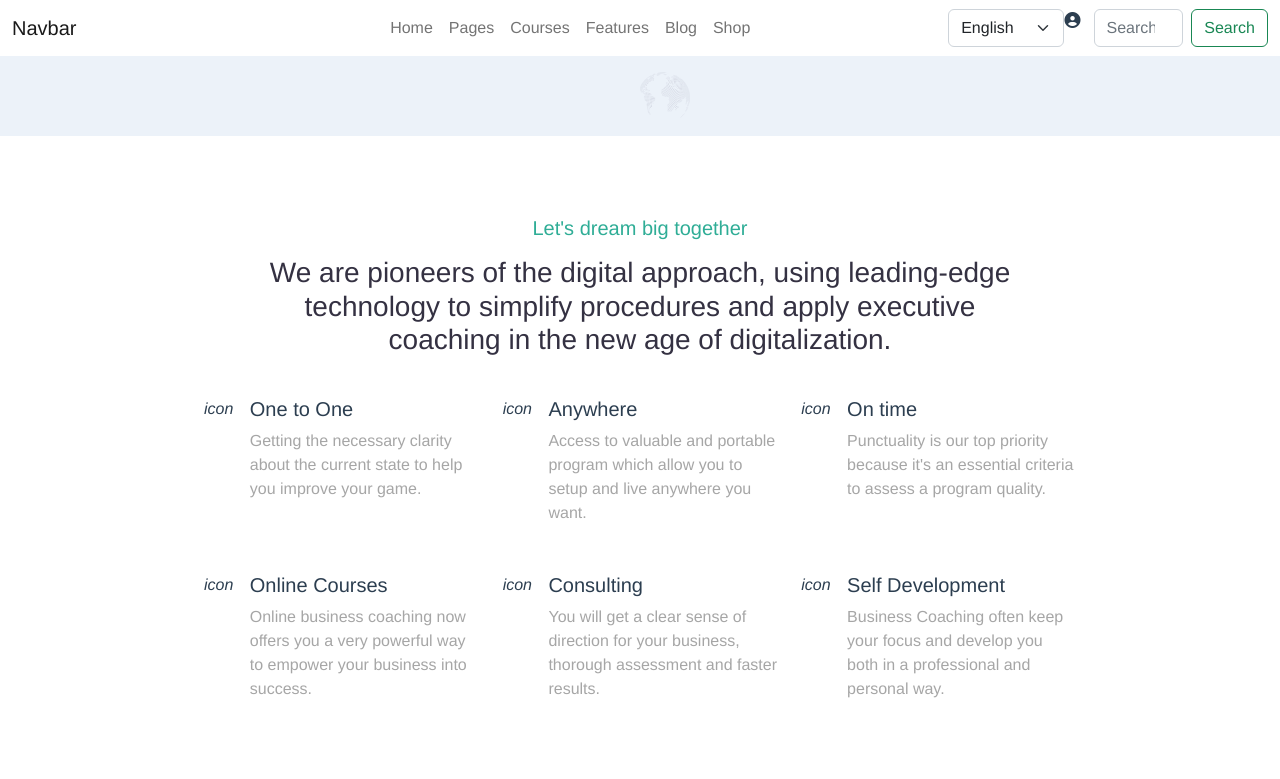
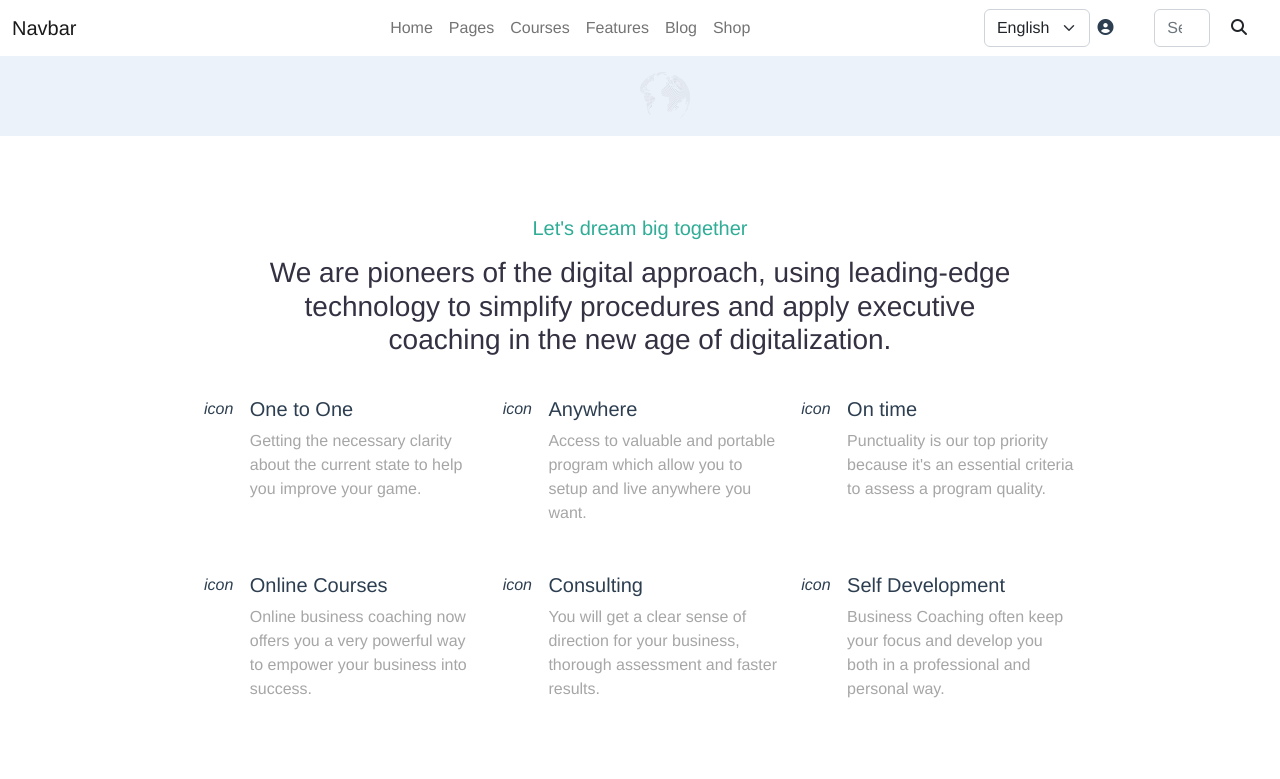
Before and after one commit to Antonius131/proj-html-vuejs, a Vue app: page / in a window 1280 px wide. Shown: the top 779 px of the page. Built offline with nearby package versions, Linux system fonts and the light colour scheme.

Commit message:
NavBar: adjust columns width

```diff
--- a/src/components/header/NavBar.vue
+++ b/src/components/header/NavBar.vue
@@ -12,7 +12,7 @@
                   </div>
                </div>
                <div class="col-4 d-flex nav-user-options">
-                  <div class="col-1 flags-box">
+                  <div class="col-2 flags-box">
                      <img src="" alt="">
                   </div>
                   <div class="col-4">
@@ -22,13 +22,15 @@
                         <option value="2">French</option>
                      </select>
                   </div>
-                  <div class="col-1 icon-box">
+                  <div class="col-2 icon-box">
                      <i class="fa-solid fa-circle-user"></i>
                   </div>
-                  <div class="col-6">
+                  <div class="col-4">
                      <form class="d-flex" role="search">
                         <input class="form-control me-2" type="search" placeholder="Search" aria-label="Search">
-                        <button class="btn btn-outline-success" type="submit">Search</button>
+                        <button class="btn" type="submit">
+                           <i class="fa-solid fa-magnifying-glass"></i>
+                        </button>
                      </form>
                   </div>
                </div>
@@ -51,5 +53,14 @@ export default {
 <style lang="scss">
    @import '../../assets/css/variables.scss';
 
+   #navbarSupportedContent {
+      div {
+         padding: 0 .25rem;
+      }
+
+      .icon-box {
+         align-content: center;
+      }
+   }
 
 </style>
```
